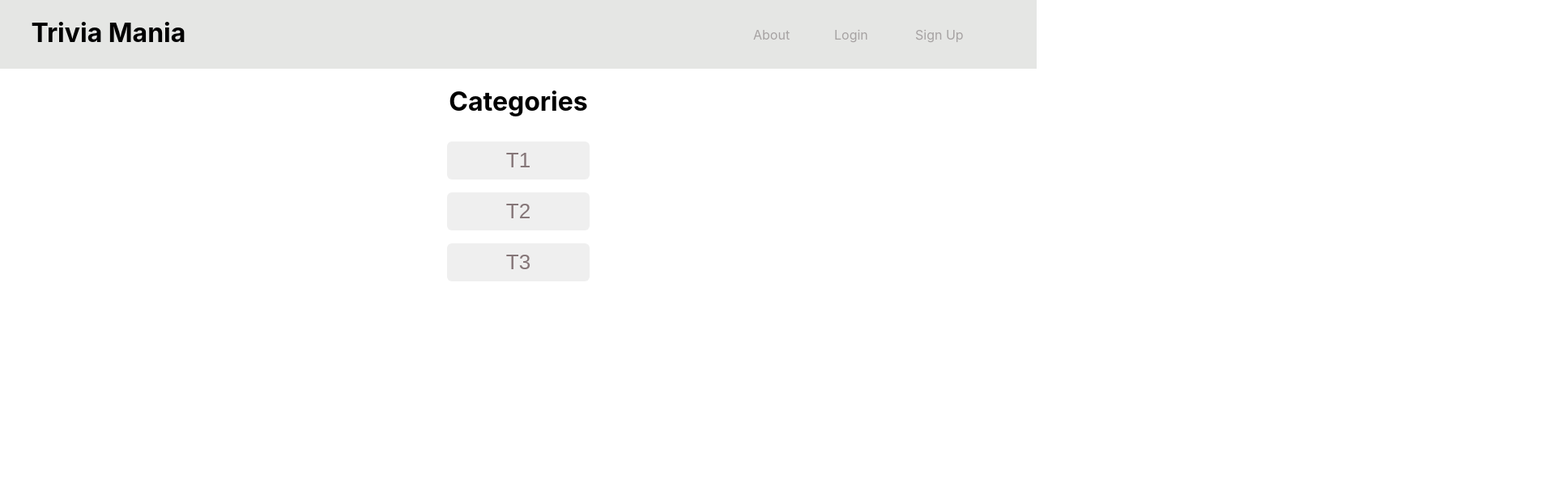
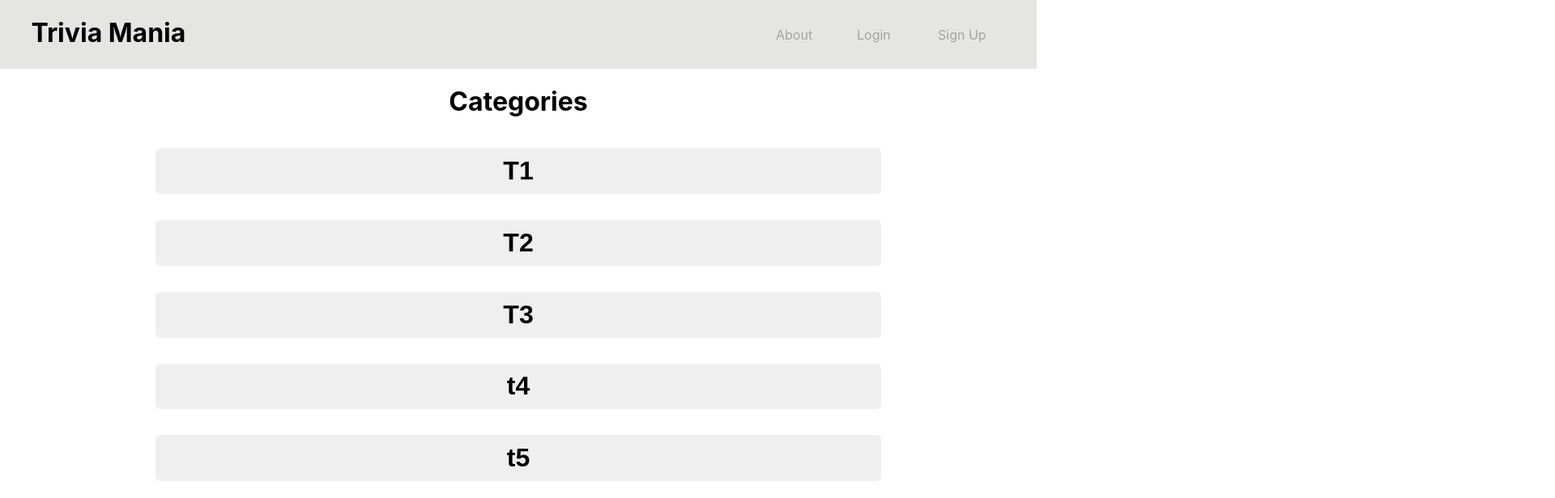
Before and after one commit to JayMurph/AWF-GroupProject, a React (Create React App) app in the folder frontend/: page /quiz in a window 1280 px wide. Shown: the top 616 px of the page at 81% size, 1920 px wide, since content can reach past the window. Built offline with nearby package versions, Linux system fonts and the light colour scheme.

Commit message:
constraining height of elements to reduce scrolling

```diff
--- a/frontend/src/App.css
+++ b/frontend/src/App.css
@@ -2,20 +2,9 @@
   text-align: center;
 }
 
-.App-logo {
-  height: 40vmin;
-  pointer-events: none;
-}
-
-@media (prefers-reduced-motion: no-preference) {
-  .App-logo {
-    animation: App-logo-spin infinite 20s linear;
-  }
-}
-
 .App-header {
   background-color: #282c34;
-  min-height: 100vh;
+  min-height: 10vh;
   display: flex;
   flex-direction: column;
   align-items: center;
@@ -23,16 +12,3 @@
   font-size: calc(10px + 2vmin);
   color: white;
 }
-
-.App-link {
-  color: #61dafb;
-}
-
-@keyframes App-logo-spin {
-  from {
-    transform: rotate(0deg);
-  }
-  to {
-    transform: rotate(360deg);
-  }
-}
--- a/frontend/src/App.js
+++ b/frontend/src/App.js
@@ -8,11 +8,13 @@ import About from './pages/about';
 import Login from './pages/login';
 import SignUp from './pages/signup';
 import Quiz from './pages/quiz';
+import { AppContentContainer, FlexColumnContainer } from './StyledElements';
 
 function App() {
 return (
 	<Router>
 	<Navbar />
+	<AppContentContainer>
 		<Routes>
 			<Route exact path='/' exact element={<Home />} />
 			<Route path='/about' element={<About/>} />
@@ -20,6 +22,7 @@ return (
 			<Route path='/sign-up' element={<SignUp/>} />
 			<Route path='/quiz' element={<Quiz/>} />
 		</Routes>
+	</AppContentContainer>
 	</Router>
 );
 }
--- a/frontend/src/StyledElements.js
+++ b/frontend/src/StyledElements.js
@@ -12,9 +12,28 @@ export const CenteredDiv = styled.div`
 export const PageHeader = styled.h1`
     text-align: center;
 `
+export const ButtonDiv = styled(CenteredDiv)`
+    margin: 2rem 0;
+`
 
-export const ButtonDiv = styled(CenteredDiv)`
-margin: 2rem 0;
+export const FlexColumnContainer = styled.div`
+    display:flex;
+    flex-direction:column;
+    min-height: 0px;
+    height: 100%;
+`
+
+export const AppContentContainer = styled(FlexColumnContainer)`
+    height:88vh;
+    width:100vw;
+`
+
+export const ScrollDiv = styled(CenteredDiv)`
+    min-height:0px;
+    height:100%;
+    min-width:0px;
+    width:100%;
+    overflow-y:scroll;
 `
 
 export const Button = styled.button`
@@ -37,7 +56,12 @@ export const Button = styled.button`
 export const FormButton = Button;
 
 export const BigButton = styled(Button)`
-
+    width: 70vw;
+    height: 7rem;
+    margin : 1rem 0 1rem 0;
+    color: black;
+    font-weight:bold;
+    font-size: 2rem;
 `
 
 export const Paragraph = styled.p`
--- a/frontend/src/components/CategorySelection.js
+++ b/frontend/src/components/CategorySelection.js
@@ -1,5 +1,5 @@
 import React from "react";
-import { BigButton, CenteredDiv, PageHeader } from "../StyledElements";
+import { BigButton, ScrollDiv , PageHeader, FlexColumnContainer } from "../StyledElements";
 import CategoryButton from "./CategoryButton";
 
 export default class CategorySelection extends React.Component {
@@ -16,12 +16,14 @@ export default class CategorySelection extends React.Component {
   render() {
     const listItems = this.state.categories.map((c) => <CategoryButton category={c}/>)
     return (
-      <>
+      <FlexColumnContainer>
         <PageHeader>Categories</PageHeader>
-        <CenteredDiv>
-            {listItems}
-        </CenteredDiv>
-      </>
+        <FlexColumnContainer>
+            <ScrollDiv>
+                {listItems}
+            </ScrollDiv>
+        </FlexColumnContainer>
+      </FlexColumnContainer>
     );
   }
 }
--- a/frontend/src/components/Navbar/NavbarElements.js
+++ b/frontend/src/components/Navbar/NavbarElements.js
@@ -5,24 +5,30 @@ import "../../styles.module.css";
 
 export const Header = styled.div`
 	background:var(--navBackground);
-	height: 85px;
 	display: flex;
+	flex-direction:row;
+	min-height: 85px;
+	height: 10vh;
+	min-width:0px;
+	width:100vw;
 	justify-content: space-between;
 	z-index: 12;
-`
+`;
+
 export const Title = styled.h1`
 	position:absolute;
 	padding-left:3vw;
 	@media screen and (max-width: 560px) {
 		display: none;
 	}
-`
+`;
 
 export const Nav = styled.nav`
 	display: flex;
+	min-width:0px;
 	justify-content: space-between;
-	padding: 0.2rem calc((100vw - 350px));
-	position:relative;
+	margin-left:auto;
+	padding-right:min(10vw, 46px);
 `;
 
 export const NavLink = styled(Link)`
--- a/frontend/src/pages/quiz.js
+++ b/frontend/src/pages/quiz.js
@@ -8,7 +8,7 @@ export default class Quiz extends React.Component {
         this.state = {
             phase:0,
             root:null,
-            categories:["T1", "T2", "T3"],
+            categories:["T1", "T2", "T3", "t4", "t5", "t6", "t7"],
             onCategorySelection:(c)=>console.log(c)
         }
 
```
Lines whose indentation alone changed are shown as unchanged.
